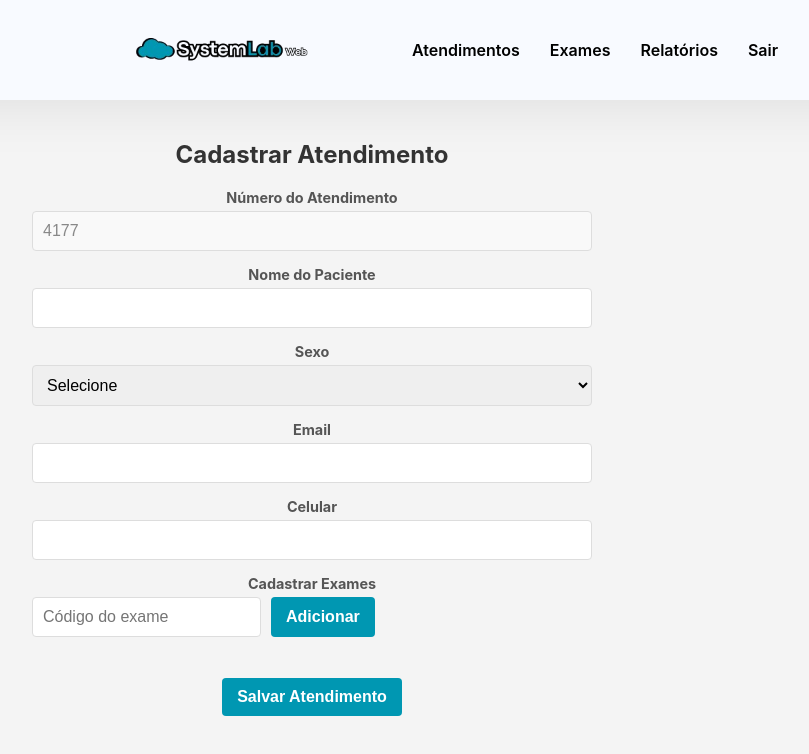
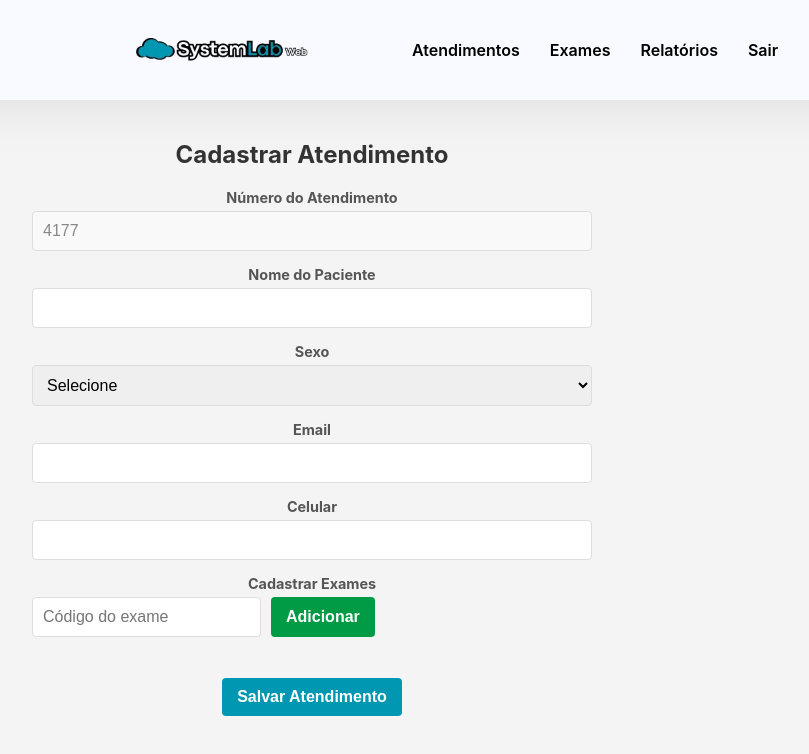
Before and after one commit to CoderRocha/systemlab-web, a React (Create React App) app: page /cadastraratendimento in a window 1280 px wide. Shown: the top 754 px of the page, without its empty margins (328-1137 px from the left). Built offline with nearby package versions, Linux system fonts and the light colour scheme; the HTML template or start-up script is replaced by a standard one.

Commit message:
changed 'addExam' button color for better UI and UX

```diff
--- a/src/pages/cadastrarAtendimento/CadastrarAtendimento.module.css
+++ b/src/pages/cadastrarAtendimento/CadastrarAtendimento.module.css
@@ -59,7 +59,7 @@ select:focus {
 }
 
 .addExameBtn {
-    background: #0097B2;
+    background: #009B44;
     border: none;
     color: #fff;
     padding: 10px 15px;
@@ -70,7 +70,7 @@ select:focus {
 }
 
 .addExameBtn:hover {
-    background: #007a92;
+    background: #007B2F;
 }
 
 .exameList {
```
